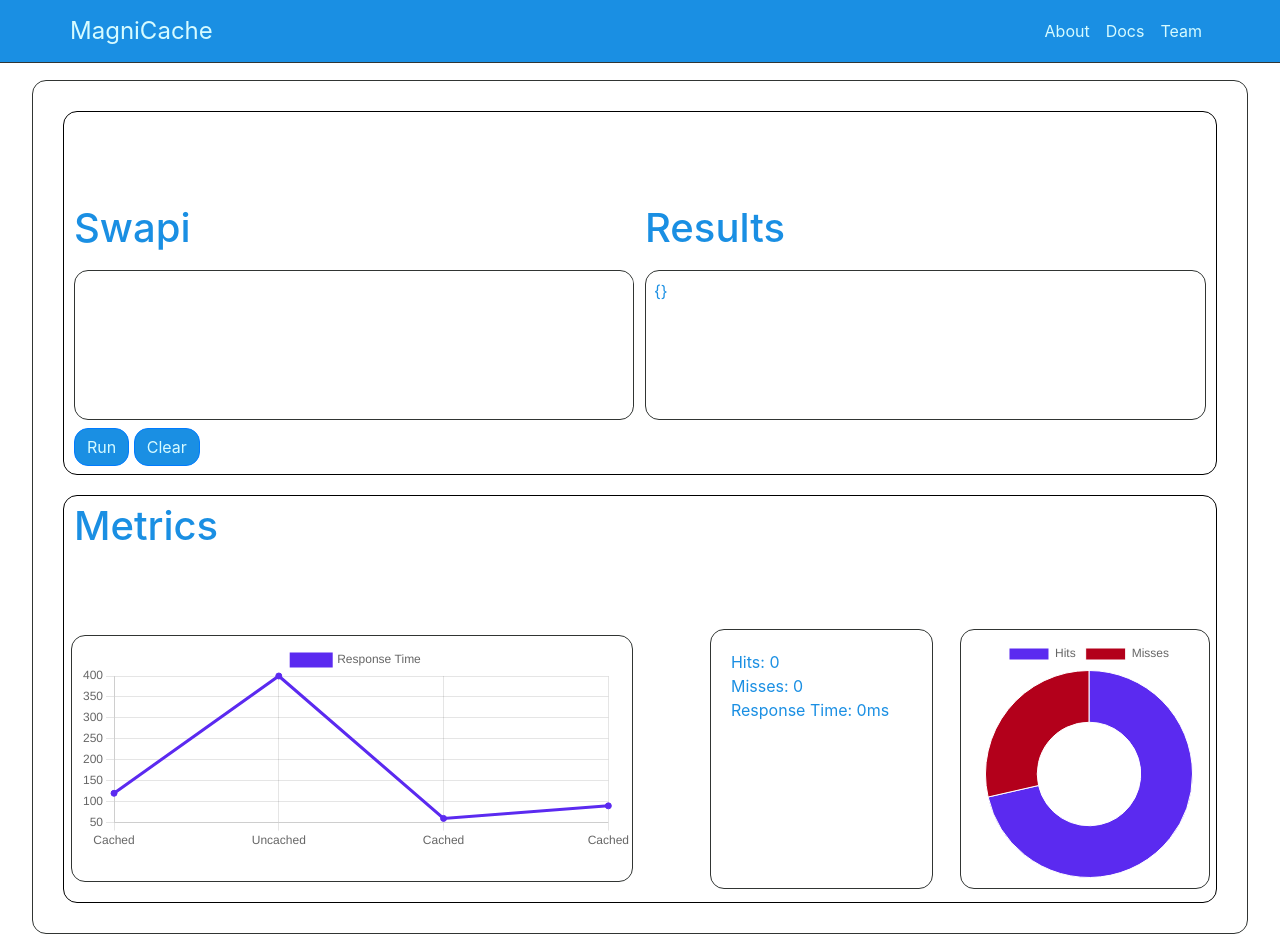
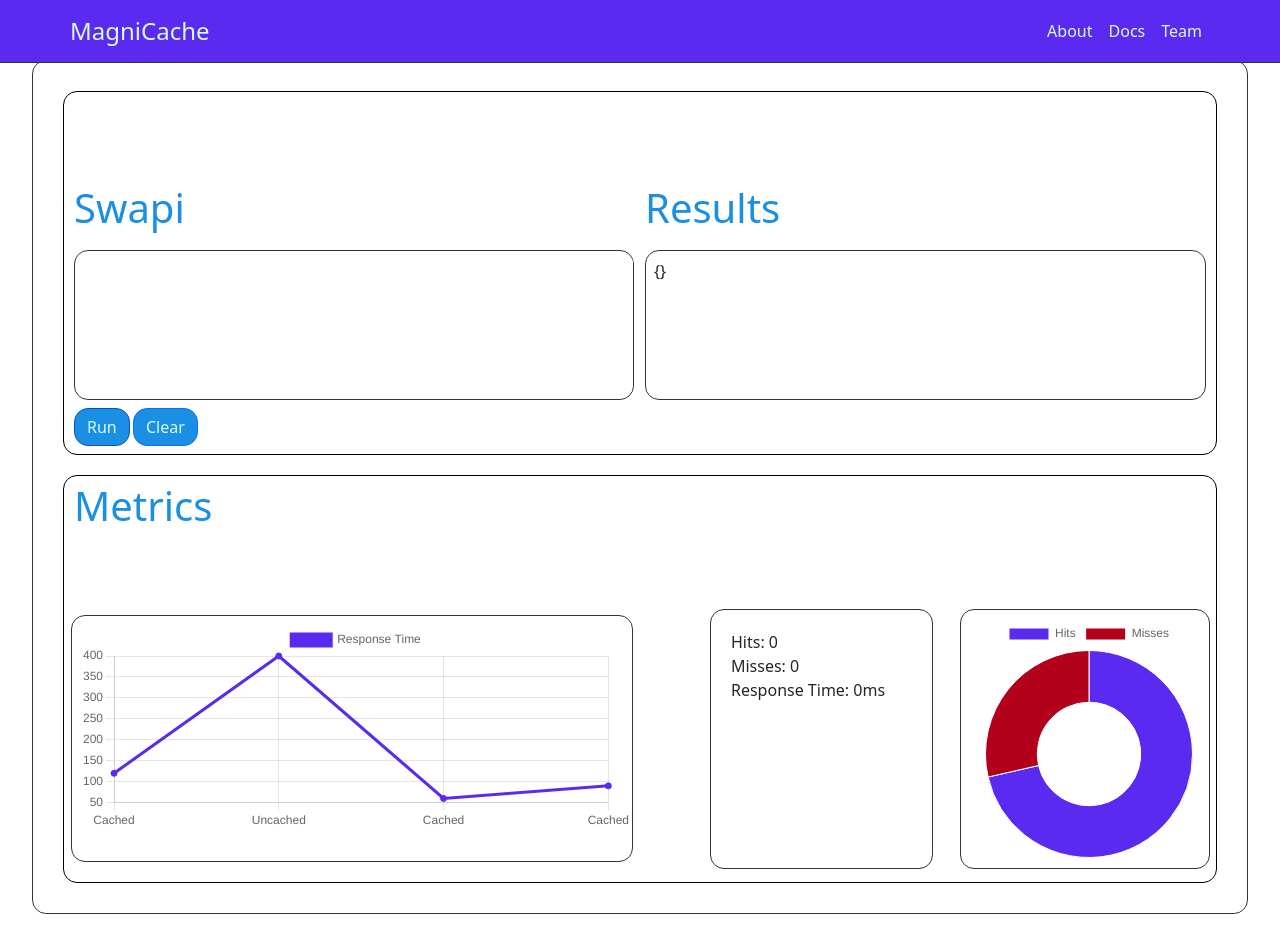
Before and after one commit to oslabs-beta/MagniCache, a React app in the folder client/: page / in a window 1280 px wide. Built offline with nearby package versions, Linux system fonts and the light colour scheme.

Commit message:
clean up styles; no duplicate IDs; remove useNavigate from Navbar

```diff
--- a/client/App.tsx
+++ b/client/App.tsx
@@ -6,6 +6,7 @@ import AboutPage from './containers/AboutPage';
 import DocsPage from './containers/DocsPage';
 import TeamPage from './containers/TeamPage';
 import './scss/styles.scss';
+import 'bootstrap/dist/css/bootstrap.min.css';
 import { Routes, Route, useNavigate, Link } from 'react-router-dom';
 
 // Create a type to easily add types to variables
--- a/client/components/Field.tsx
+++ b/client/components/Field.tsx
@@ -1,6 +1,12 @@
 import React, { useState, useEffect } from 'react';
 
 type RType = React.FC;
+
+/*
+ *
+ *  this component is not being used anywhere?
+ *
+ */
 
 const Field: RType = () => {
   return (
--- a/client/components/NavBar.tsx
+++ b/client/components/NavBar.tsx
@@ -2,12 +2,10 @@ import React, { useState, useEffect, useContext } from 'react';
 import Container from 'react-bootstrap/Container';
 import Nav from 'react-bootstrap/Nav';
 import Navbar from 'react-bootstrap/Navbar';
-import NavDropdown from 'react-bootstrap/NavDropdown';
-import '../scss/styles.scss';
-import { useNavigate } from 'react-router-dom';
+import { Link } from 'react-router-dom';
 
 const NavBar: React.FC = () => {
-  const navigate = useNavigate();
+  // Navbar.Brand is currently using href, which reloads home page onClicking magniCache
   return (
     <Navbar fixed="top" className="nav">
       <Container>
@@ -15,13 +13,13 @@ const NavBar: React.FC = () => {
           MagniCache
         </Navbar.Brand>
         <Nav className="all-nav-links">
-          <Nav.Link id="nav-link" onClick={() => navigate('/about')}>
+          <Nav.Link as={Link} id="about-nav-link" to="/about">
             About
           </Nav.Link>
-          <Nav.Link id="nav-link" onClick={() => navigate('/docs')}>
+          <Nav.Link as={Link} id="docs-nav-link" to="/docs">
             Docs
           </Nav.Link>
-          <Nav.Link id="nav-link" onClick={() => navigate('/team')}>
+          <Nav.Link as={Link} id="team-nav-link" to="/team">
             Team
           </Nav.Link>
         </Nav>
--- a/client/index.html
+++ b/client/index.html
@@ -6,7 +6,12 @@
     <meta name="viewport" content="width=device-width, initial-scale=1.0" />
     <title>MagniCache</title>
     <!-- bootstrap-->
-    <link rel="stylesheet" href="https://cdn.jsdelivr.net/npm/bootstrap@4.0.0/dist/css/bootstrap.min.css" integrity="sha384-Gn5384xqQ1aoWXA+058RXPxPg6fy4IWvTNh0E263XmFcJlSAwiGgFAW/dAiS6JXm" crossorigin="anonymous">
+    <link
+      rel="stylesheet"
+      href="https://cdn.jsdelivr.net/npm/bootstrap@4.0.0/dist/css/bootstrap.min.css"
+      integrity="sha384-Gn5384xqQ1aoWXA+058RXPxPg6fy4IWvTNh0E263XmFcJlSAwiGgFAW/dAiS6JXm"
+      crossorigin="anonymous"
+    />
   </head>
   <body>
     <div id="root">LOCALHOST3000</div>
--- a/client/scss/styles.scss
+++ b/client/scss/styles.scss
@@ -1,6 +1,5 @@
+// @import '~bootstrap/scss/bootstrap';
 $borderRad: 14px;
-// $bgColor: ;
-$MainColor: #5b2af0;
 $SmallFont: #313533;
 $primaryColor: #5b2af0;
 $secondaryColor: #1a8fe3;
@@ -30,7 +29,7 @@ body {
 .nav {
   border-bottom: 1px solid $blackColor;
   // border-radius: $borderRad;
-  background-color: $secondaryColor;
+  background-color: $primaryColor;
   color: $tertiaryColor;
   margin-bottom: 20px;
 }
@@ -40,7 +39,9 @@ body {
   justify-content: right;
 }
 
-#nav-link {
+#about-nav-link,
+#docs-nav-link,
+#team-nav-link {
   color: $tertiaryColor;
 }
 
```
